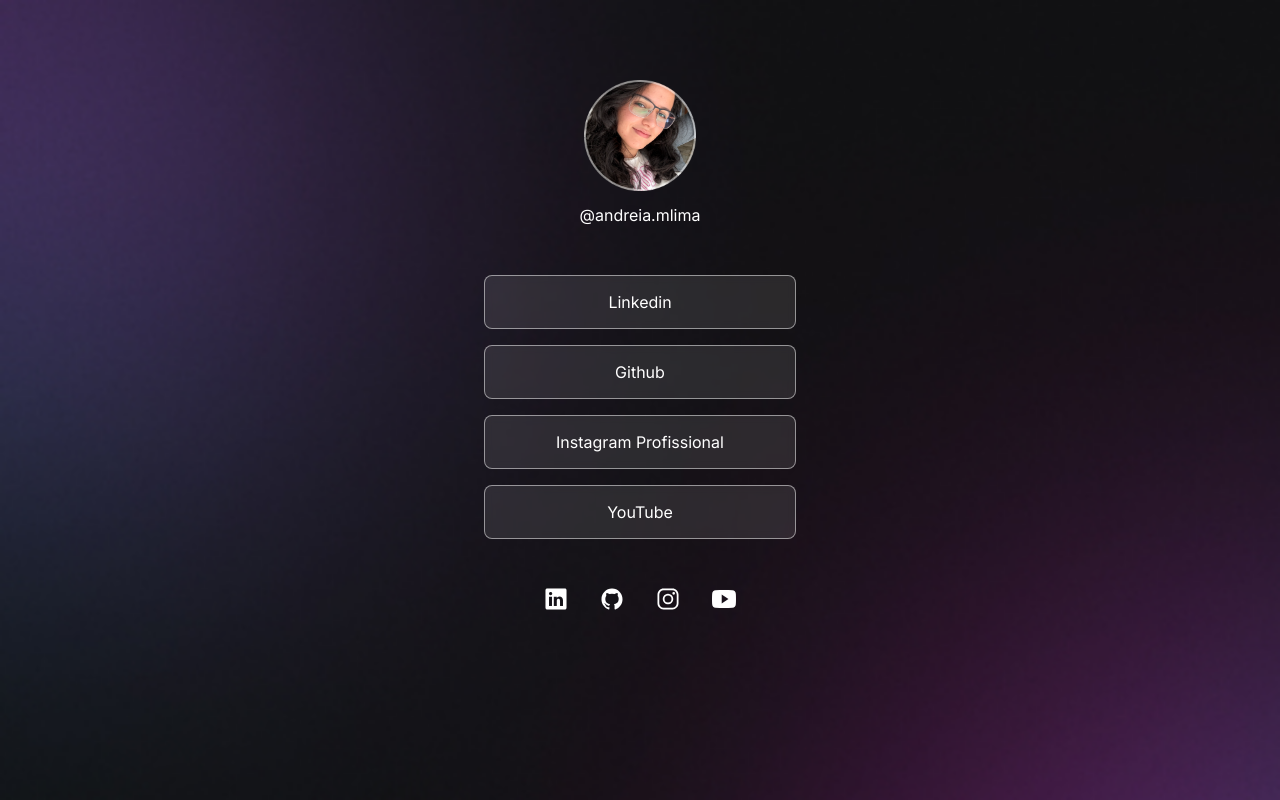
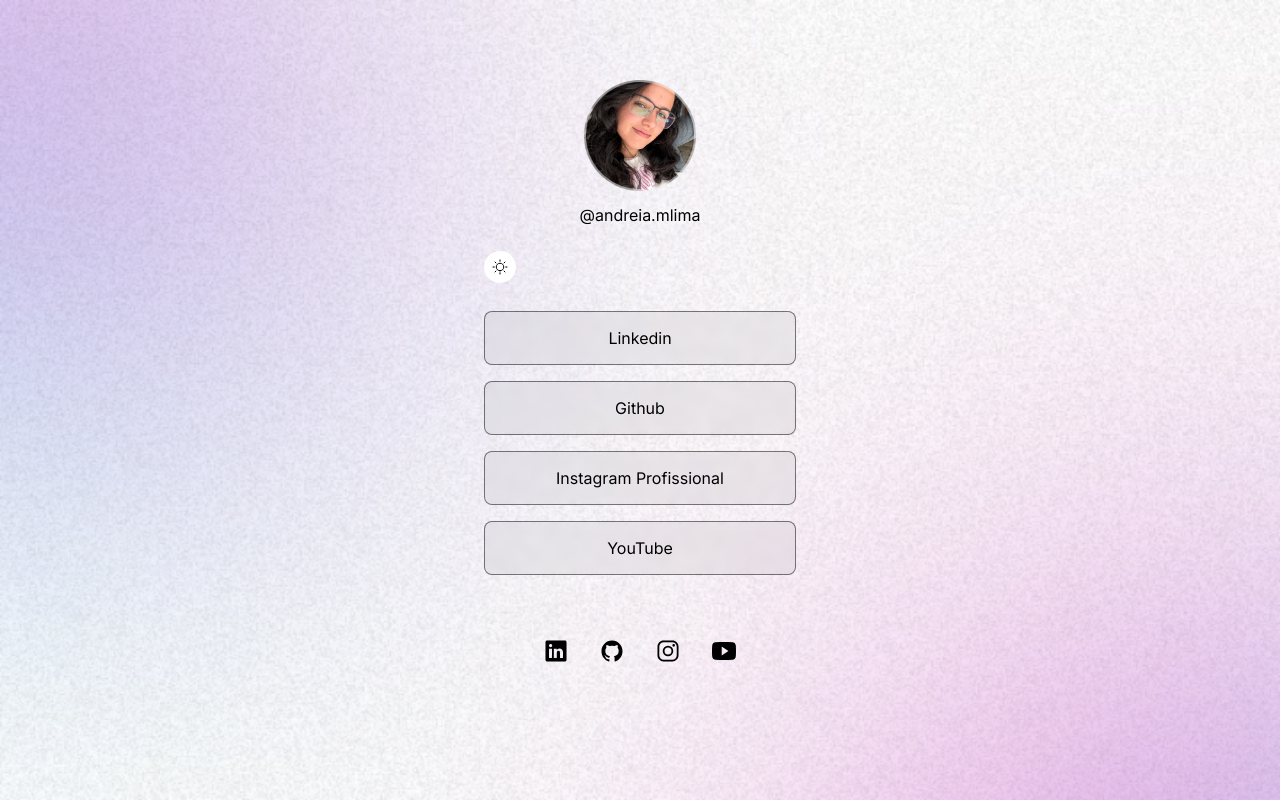
Before and after one commit to AndreiaMacedo/About-Me, a plain HTML site: page index.html in a window 1280 px wide. Drawn offline with nearby package versions, Linux system fonts and the light colour scheme.

Commit message:
Modo Claro

```diff
--- a/index.html
+++ b/index.html
@@ -1,5 +1,5 @@
 <!DOCTYPE html>
-<html lang="pt-br">
+<html lang="pt-br" class="light">
   <head>
     <link rel="preconnect" href="https://fonts.googleapis.com" />
     <link rel="preconnect" href="https://fonts.gstatic.com" crossorigin />
@@ -22,6 +22,11 @@
         />
         <p>@andreia.mlima</p>
       </div>
+      <div id="switch">
+        <button></button>
+        <span></span>
+      </div>
+
       <ul>
         <li>
           <a href="#">Linkedin</a>
@@ -37,16 +42,16 @@
         </li>
       </ul>
       <div id="social-links">
-        <a href=""target="_blank">
+        <a href="" target="_blank">
           <ion-icon name="logo-linkedin"></ion-icon>
         </a>
-        <a href=""target="_blank">
+        <a href="" target="_blank">
           <ion-icon name="logo-github"></ion-icon>
         </a>
-        <a href=""target="_blank">
+        <a href="" target="_blank">
           <ion-icon name="logo-instagram"></ion-icon>
         </a>
-        <a href=""target="_blank">
+        <a href="" target="_blank">
           <ion-icon name="logo-youtube"></ion-icon>
         </a>
       </div>
--- a/style.css
+++ b/style.css
@@ -1,8 +1,27 @@
 * {
   margin: 0;
-
   padding: 0;
   box-sizing: border-box;
+}
+
+:root {
+  --text-color: white;
+  --bg-url: url(./assets/bg-mobile.jpg);
+  --stroke-color: rgba(255, 255, 255, 0.5);
+  --surface-color: rgba(255, 255, 255, 0.05);
+  --surface-color-hover: rgba(0, 0, 0, 0.02);
+  --highlight-color: rgba(255, 255, 255, 0.2);
+  --switch-bg-url: url(./assets/moon-stars.svg);
+}
+
+.light {
+  --text-color: black;
+  --bg-url: url(./assets/bg-mobile-light.jpg);
+  --stroke-color: rgba(0, 0, 0, 0.5);
+  --surface-color: rgba(0, 0, 0, 0.05);
+  --surface-color-hover: rgba(0, 0, 0, 0.02);
+  --highlight-color: rgba(0, 0, 0, 0.1);
+  --switch-bg-url: url(./assets/sun.svg);
 }
 
 body {
@@ -15,12 +34,12 @@ body {
 
   /*background: color image repeat position/size */
 
-  background: url(./assets/bg-mobile.jpg) no-repeat top center/cover;
+  background: var(--bg-url) no-repeat top center/cover;
 }
 
 body * {
   font-family: "Inter", sans-serif;
-  color: white;
+  color: var(--text-color);
 }
 
 #container {
@@ -29,6 +48,7 @@ body * {
   padding: 0 24px;
 }
 
+/* Profile */
 #profile {
   text-align: center;
   padding: 24px;
@@ -44,6 +64,15 @@ body * {
   margin-top: 8px;
 }
 
+/*switch*/
+#switch button {
+  width: 32px;
+  height: 32px;
+  background: white var(--switch-bg-url) no-repeat center;
+  border: 0;
+  border-radius: 50%;
+}
+
 /*links*/
 ul {
   list-style: none;
@@ -52,7 +81,7 @@ ul {
   flex-direction: column;
   gap: 16px;
 
-  padding: 24PX 0;
+  padding: 24px 0;
 }
 
 ul li a {
@@ -62,8 +91,8 @@ ul li a {
 
   padding: 16px 24px;
 
-  background: rgba(255, 255, 255, 0.1);
-  border: 1px solid rgba(255, 255, 255, 0.5);
+  background: var(--surface-color);
+  border: 1px solid var(--stroke-color);
   border-radius: 8px;
 
   backdrop-filter: blur(4px);
@@ -77,17 +106,28 @@ ul li a {
 
 /* pseudo-selector */
 ul li a:hover {
-  background: rgba(255, 255, 255, 0.05);
-  border: 1/5px solid white;
+  background: var(--surface-color-hover);
+  border: 1/5px solid var(--text-color);
 }
 
 /* social links */
 #social-links {
   display: flex;
   justify-content: center;
-  gap: 32px;
-
   padding: 24px 0;
-
   font-size: 24px;
 }
+
+#social-links a {
+  display: flex;
+  align-items: center;
+  justify-content: center;
+  padding: 16px;
+
+  transition: background 0.2s;
+  border-radius: 50%;
+}
+
+#social-links a:hover {
+  background: var(--highlight-color);
+}
```
